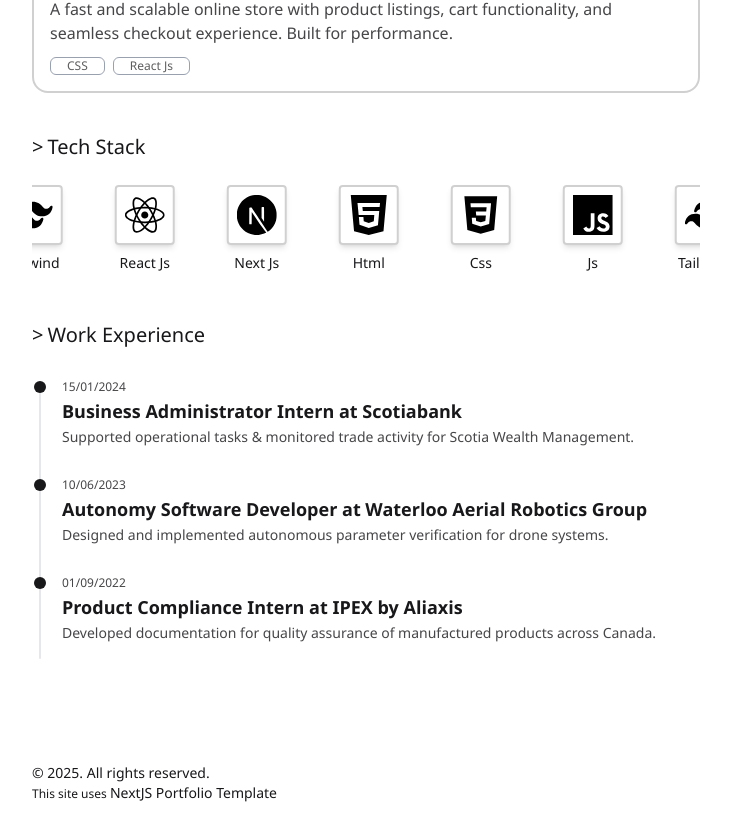
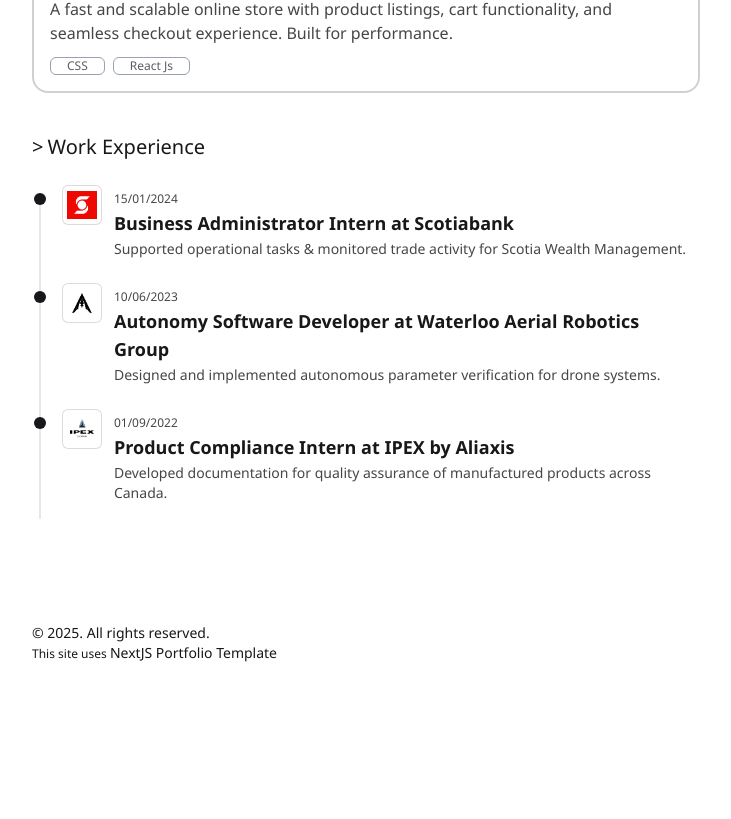
Before and after one commit to msilvadiaz/portfolio-website, a Next.js app: page / in a window 1280 px wide. Shown: the part 779-1598 px from the top of the page, without its empty margins (274-1005 px from the left). After the commit the page ends 1458 px from the top, so only its background shows below. Built offline with nearby package versions, Linux system fonts and the light colour scheme.

Commit message:
Remove tech stack section and add experience logos

```diff
--- a/src/app/components/Experience.jsx
+++ b/src/app/components/Experience.jsx
@@ -14,7 +14,14 @@ export default function Experience() {
                             >
                                 <span className="size-3 shrink-0 rounded-full bg-base-content"></span>
 
-                                <div className="-mt-2">
+                                <div className="-mt-2 flex items-start gap-3">
+                                    <img
+                                        src={item.logo}
+                                        alt={item.logoAlt}
+                                        className="w-10 h-10 rounded-md object-contain bg-base-100 p-1 border border-base-content/15"
+                                    />
+
+                                    <div>
                                         <time className="text-xs font-medium text-base-content/80">
                                             {item.date}
                                         </time>
@@ -27,6 +34,7 @@ export default function Experience() {
                                             {item.description}
                                         </p>
                                     </div>
+                                </div>
                             </li>
                         ))}
                     </ol>
--- a/src/app/page.js
+++ b/src/app/page.js
@@ -1,5 +1,4 @@
 import ProjectsList from "./components/ProjectsList";
-import TechLists from "./components/TechLists";
 import About from "./components/About";
 import Profile from "./components/Profile";
 import Experience from "./components/Experience";
@@ -12,7 +11,6 @@ export default function Home() {
                     <Profile />
                     <About />
                     <ProjectsList />
-                    <TechLists />
                     <Experience />
                 </main>
             </div>
--- a/src/data/data.js
+++ b/src/data/data.js
@@ -85,18 +85,24 @@ export const experience = [
         description:
             "Supported operational tasks & monitored trade activity for Scotia Wealth Management.",
         date: "15/01/2024",
+        logo: "/scotiabank.png",
+        logoAlt: "Scotiabank logo",
     },
     {
         title: "Autonomy Software Developer at Waterloo Aerial Robotics Group",
         description:
             "Designed and implemented autonomous parameter verification for drone systems.",
         date: "10/06/2023",
+        logo: "/WARG.png",
+        logoAlt: "Waterloo Aerial Robotics Group logo",
     },
     {
         title: "Product Compliance Intern at IPEX by Aliaxis",
         description:
             "Developed documentation for quality assurance of manufactured products across Canada.",
         date: "01/09/2022",
+        logo: "/IPEX.png",
+        logoAlt: "IPEX logo",
     },
 ];
 
```
Lines whose indentation alone changed are shown as unchanged.
